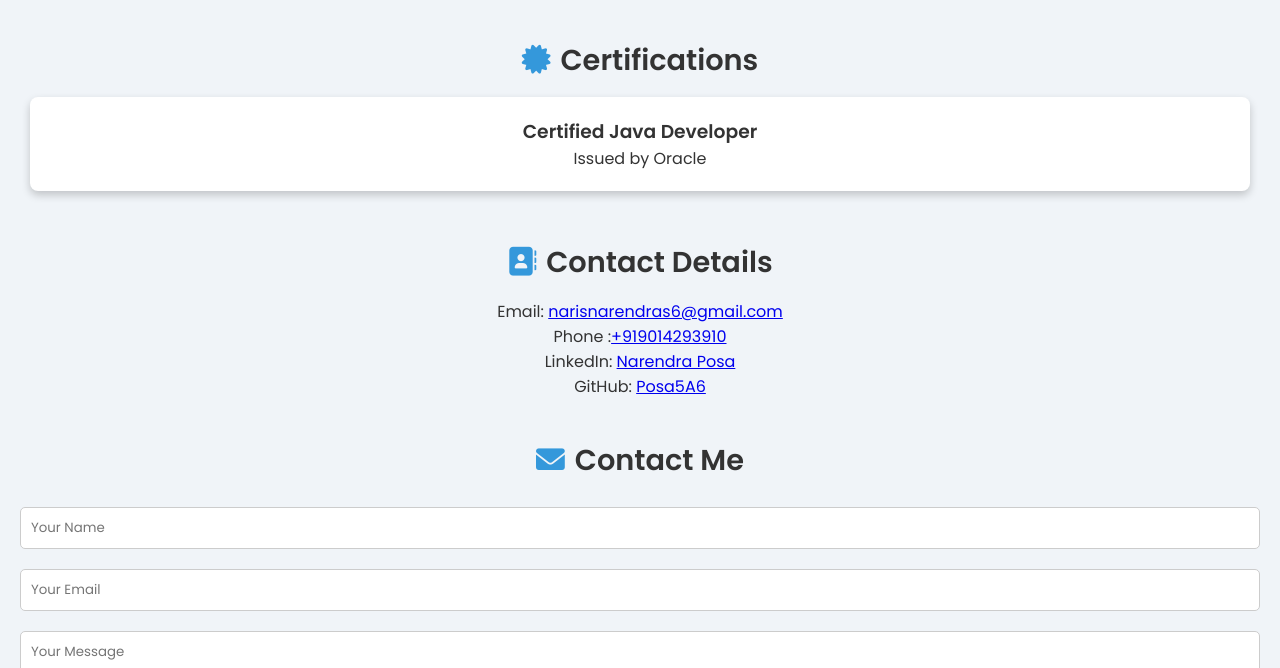
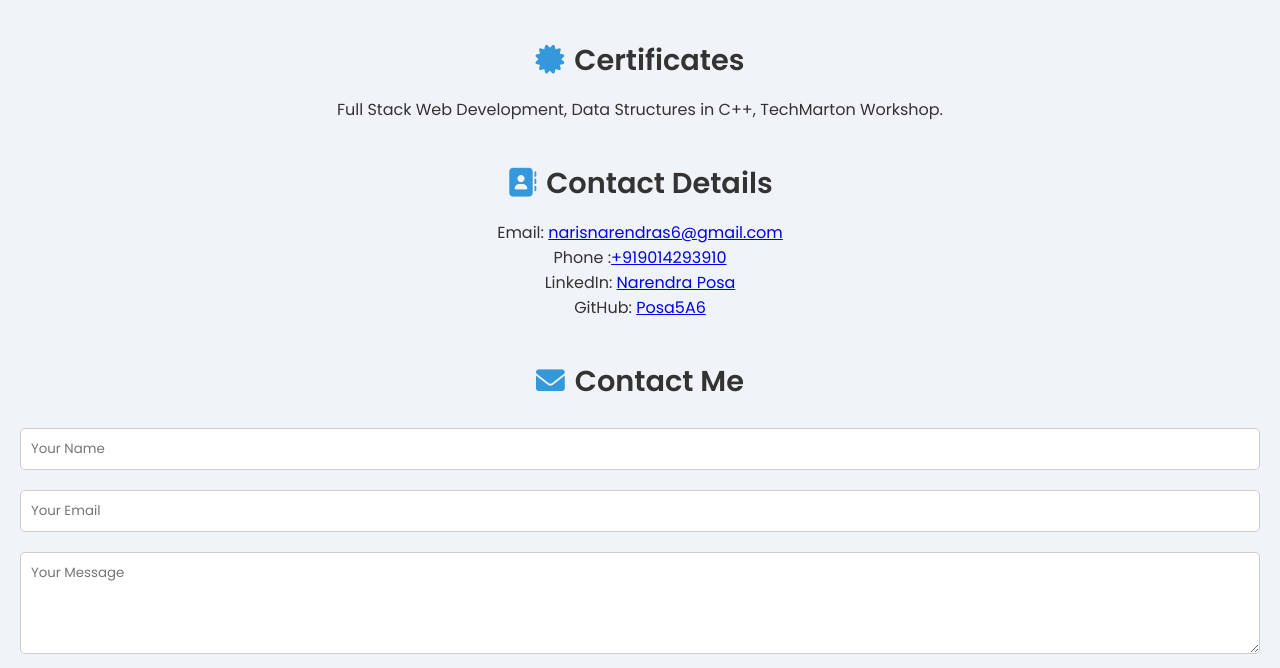
Before and after one commit to Posa5A6/Posa-Narendra-Portfolioo, a website: page index.html in a window 1280 px wide. Shown: the part 1254-1922 px from the top of the page. Drawn offline with Linux system fonts and the light colour scheme.

Commit message:
Update index.html

```diff
--- a/index.html
+++ b/index.html
@@ -272,12 +272,9 @@
     </section>
 
     <!-- Certifications Section -->
-    <section id="certifications">
-        <h2 class="section-header"><i class="fas fa-certificate"></i> Certifications</h2>
-        <div class="education-card">
-            <h3>Certified Java Developer</h3>
-            <p>Issued by Oracle</p>
-        </div>
+   <section id="certificates">
+        <h2 class="section-header"><i class="fas fa-certificate"></i> Certificates</h2>
+        <p>Full Stack Web Development, Data Structures in C++, TechMarton Workshop.</p>
     </section>
 
     <!-- Contact Section -->
```
